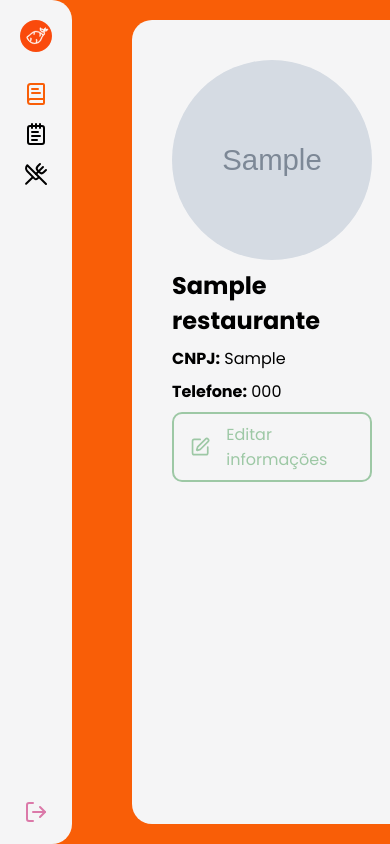
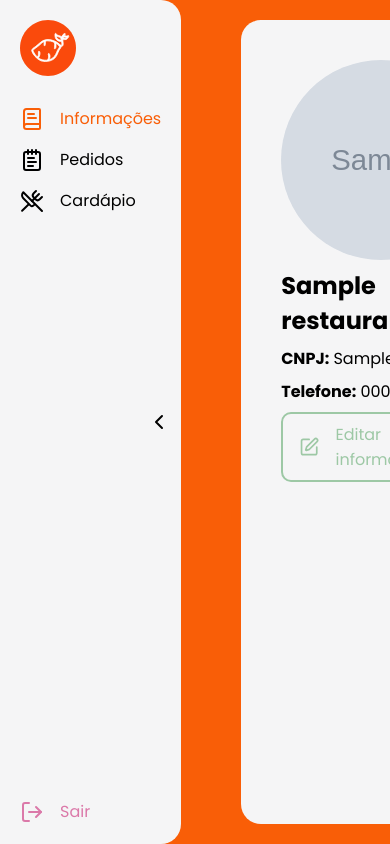
Before and after one commit to adrian5g/Web_Yammi, a Django app: page /dash/info/ in a window 390 px wide; the page is wider, and only the part inside the window is pictured. Run offline with Django 5.2, Linux system fonts and the light colour scheme; a user stored in the database is signed in; tables that the repository leaves empty hold one stand-in row (values such as "Sample post"); grey boxes marked "Sample" are stand-in pictures.

Commit message:
sidebar responsiva

```diff
--- a/dashboard/static/css/page.css
+++ b/dashboard/static/css/page.css
@@ -16,6 +16,7 @@ body {
 }
 
 .sidebar {
+  position: relative;
   background-color: var(--gray-0);
   display: flex;
   flex-direction: column;
@@ -56,7 +57,7 @@ body {
 }
 
 .sidebar.colapsed {
-  width: max-content;
+  width: 4rem;
   align-items: center;
 }
 
@@ -67,6 +68,34 @@ body {
 .sidebar.colapsed nav a p,
 .sidebar.colapsed > .exit > p {
   display: none;
+}
+
+.sidebar .toggle-colapse {
+  --size: 40px;
+
+  position: absolute;
+  top: 50%;
+  right: 2px;
+  transform: translate(0, -50%) rotate(0deg);
+  transition: transform 0.3s ease;
+  transform-origin: center;
+
+  width: var(--size);
+  height: var(--size);
+
+  display: flex;
+  align-items: center;
+  justify-content: center;
+
+  cursor: pointer;
+}
+
+.sidebar.colapsed .toggle-colapse {
+  right: 50%;
+  transform: translate(50%, -50%) rotate(180deg);
+  color: white;
+  background-color: var(--orange-1);
+  border-radius: 100%;
 }
 
 .main-container {
--- a/dashboard/templates/auth_form_base.html
+++ b/dashboard/templates/auth_form_base.html
@@ -69,8 +69,7 @@
   <div class="ball ball-2"></div>
   <div class="ball ball-3"></div>
 
-  <main>
-    <div class="form-container">
+  <div class="form-container">
     <h1>{% block form_title %}{% endblock %}</h1>
 
     <form method="POST" enctype="multipart/form-data">
@@ -88,6 +87,5 @@
       {% block option_message %}{% endblock %}
     </div>
   </div>
-  </main>
 </body>
 </html>
--- a/dashboard/templates/page_base.html
+++ b/dashboard/templates/page_base.html
@@ -26,9 +26,29 @@
       lucide.createIcons();
     });
   </script>
+
+  <script defer>
+    document.addEventListener('DOMContentLoaded', () => {
+      const sidebar = document.querySelector(".sidebar");
+      const toggle = document.querySelector(".toggle-colapse");
+
+      // Restaurar o estado da sidebar ao carregar a página
+      if (localStorage.getItem("sidebarColapsed") === "true") {
+        sidebar.classList.add("colapsed");
+      }
+
+      // Adicionar evento de clique para alternar o estado e salvar no localStorage
+      toggle.addEventListener("click", () => {
+        sidebar.classList.toggle("colapsed");
+
+        const isColapsed = sidebar.classList.contains("colapsed");
+        localStorage.setItem("sidebarColapsed", isColapsed);
+      });
+    });
+  </script>
 </head>
 <body>
-  <aside class="sidebar colapsed">
+  <aside class="sidebar ">
     <img src="{% static 'image/logo.svg' %}" alt="Logo">
 
     <nav>
@@ -52,6 +72,10 @@
       <i data-lucide="log-out"></i>
       <p>Sair</p>
     </a>
+
+    <div class="toggle-colapse" onclick="colapse()">
+      <i data-lucide="chevron-left"></i>
+    </div>
   </aside>
 
   <main class="main-container">
```
